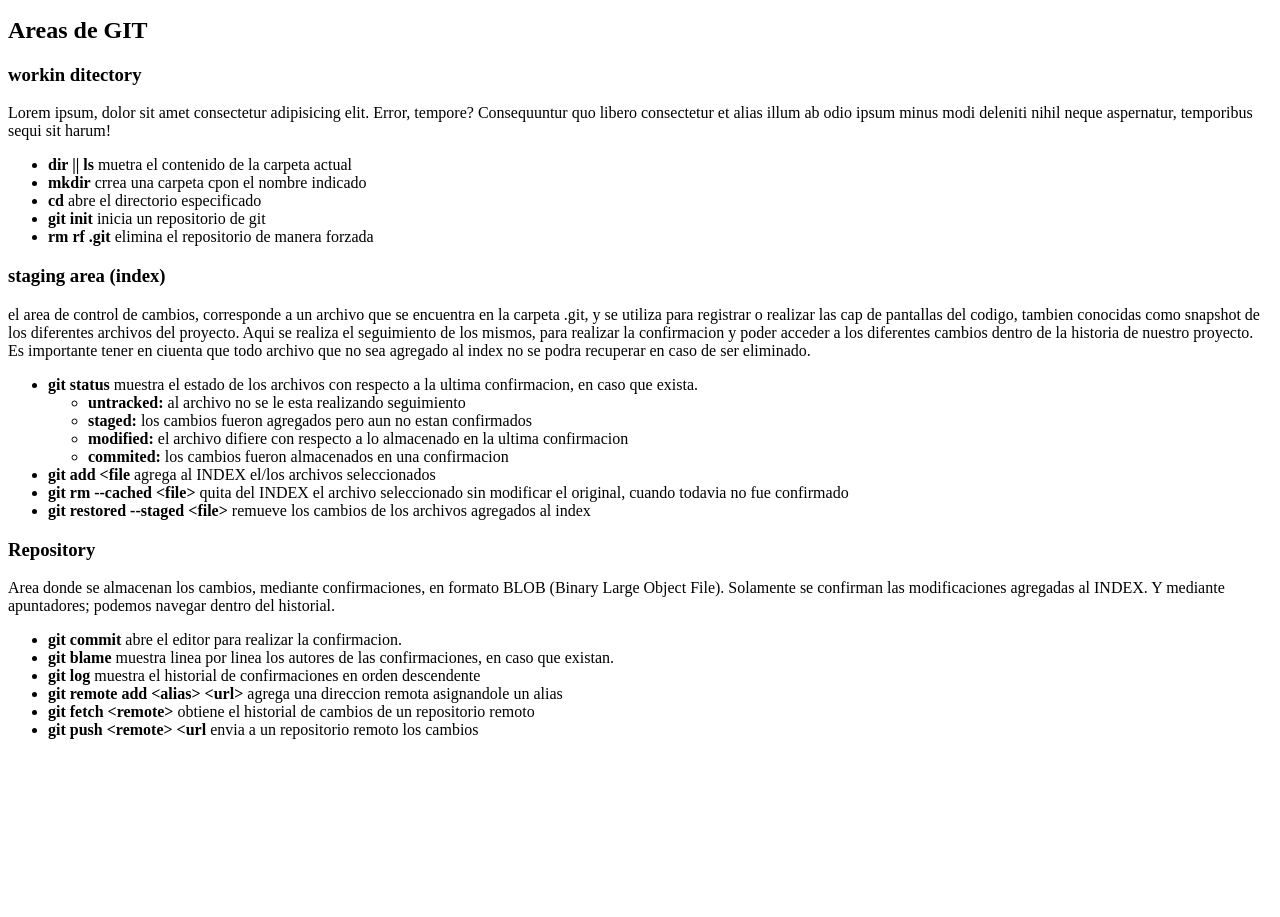
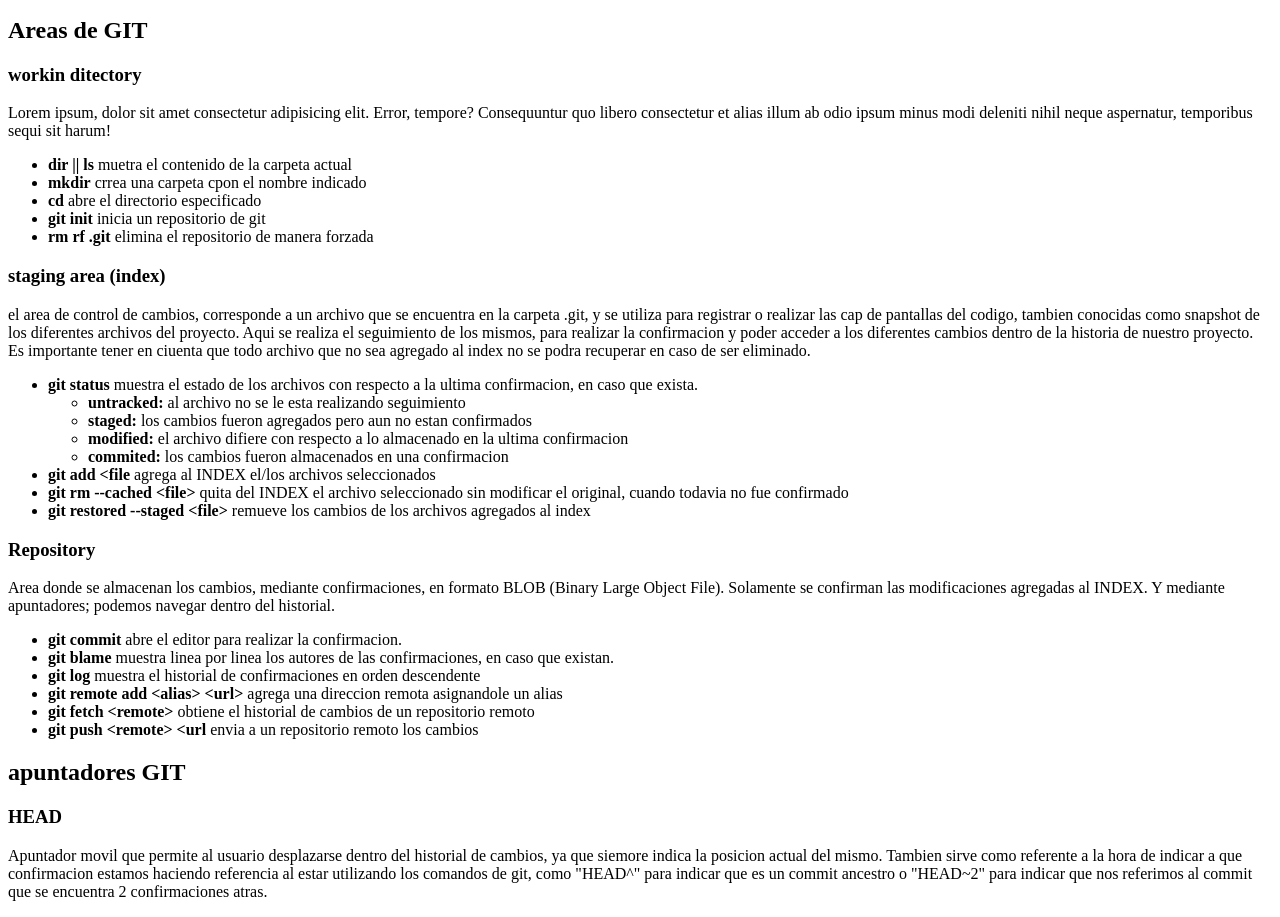
Before and after one commit to melanie1305/git-martes-melanie, a plain HTML site: page index.html in a window 1280 px wide. Shown: the part 101-1018 px from the top of the page. Before the commit the page ends 856 px from the top, so only its background shows below. Drawn offline with Linux system fonts and the light colour scheme.

Commit message:
Apuntadores GIT: HEAD

```diff
--- a/index.html
+++ b/index.html
@@ -74,6 +74,14 @@
 
 
     </section>
-
+    <section>
+        <h2>apuntadores GIT</h2>
+        <article>
+            <h3>HEAD</h3>
+            <p>
+                Apuntador movil que permite al usuario desplazarse dentro del historial de cambios, ya que siemore indica la posicion actual del mismo. Tambien sirve como referente a la hora de indicar a que confirmacion estamos haciendo referencia al estar utilizando los comandos de git, como "HEAD^" para indicar que es un commit ancestro o "HEAD~2" para indicar que nos referimos al commit que se encuentra 2 confirmaciones atras.
+            </p>
+        </article>
+    </section>
 </body>
 </html>
```
